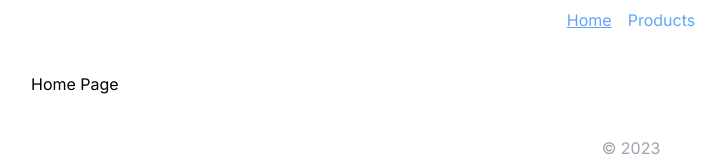
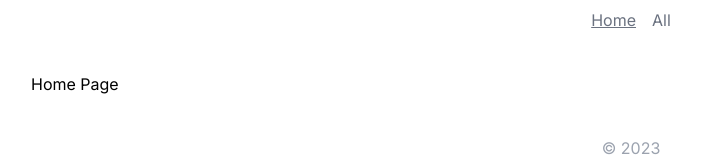
Before and after one commit to planetoida90210/next13masters-kurs, a Next.js app: page / in a window 1280 px wide. Shown: the top 160 px of the page, without its empty margins (9-735 px from the left). Built offline with nearby package versions, Linux system fonts and the light colour scheme.

Commit message:
add exact path to active link

```diff
--- a/src/app/layout.tsx
+++ b/src/app/layout.tsx
@@ -21,10 +21,24 @@ export default function RootLayout({
 				<nav>
 					<ul className="mt-2 flex justify-center space-x-4">
 						<li>
-							<ActiveLink href={"/"}>Home</ActiveLink>
+							<ActiveLink
+								href={"/"}
+								className="text-gray-500 hover:text-gray-700"
+								activeClassName="underline"
+								exact
+							>
+								Home
+							</ActiveLink>
 						</li>
 						<li>
-							<ActiveLink href={"/products"}>Products</ActiveLink>
+							<ActiveLink
+								href={"/products"}
+								className="text-gray-500 hover:text-gray-700"
+								activeClassName="underline"
+								exact
+							>
+								All
+							</ActiveLink>
 						</li>
 					</ul>
 				</nav>
--- a/src/ui/atoms/ActiveLink.tsx
+++ b/src/ui/atoms/ActiveLink.tsx
@@ -7,18 +7,27 @@ import { usePathname } from "next/navigation";
 export const ActiveLink = ({
 	href,
 	children,
+	className,
+	activeClassName,
+	exact = false,
 }: {
 	href: Route;
 	children: React.ReactNode;
+	className?: string;
+	activeClassName?: string;
+	exact?: boolean;
 }) => {
 	const pathname = usePathname();
-	const isActive = pathname === href;
+	const isActive = exact
+		? pathname === href
+		: pathname.startsWith(href);
 	return (
 		<Link
 			href={href}
-			className={clsx(`text-blue-400 hover:text-blue-600`, {
-				underline: isActive,
+			className={clsx(className, {
+				[activeClassName || ""]: isActive,
 			})}
+			aria-current={isActive ? "page" : undefined}
 		>
 			{children}
 		</Link>
```
